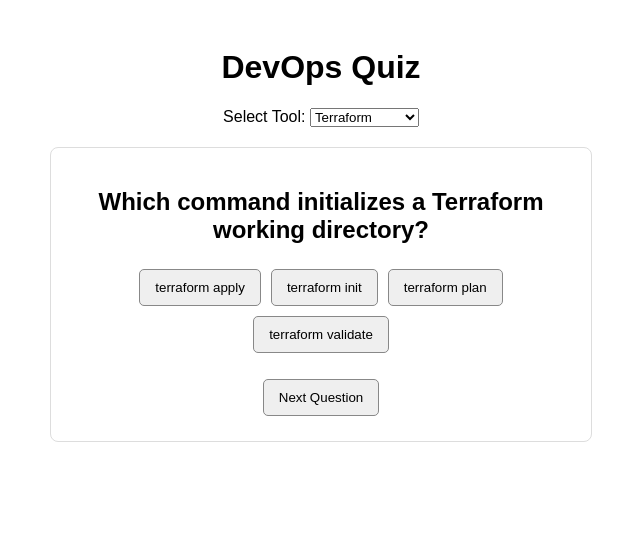
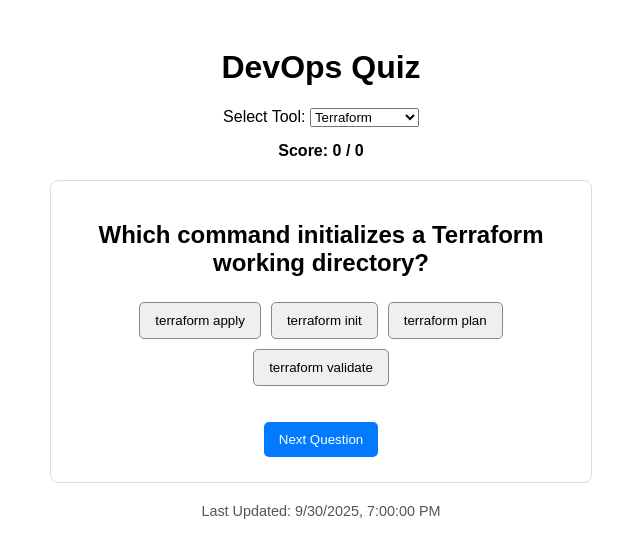
Before and after one commit to ahamed338/devops-quiz, a React (Create React App) app: page / in a window 1280 px wide. Shown: the top 558 px of the page, without its empty margins (319-959 px from the left). Built offline with nearby package versions, Linux system fonts and the light colour scheme.

Commit message:
changes updated

```diff
--- a/src/App.css
+++ b/src/App.css
@@ -2,6 +2,10 @@
   font-family: Arial, sans-serif;
   text-align: center;
   padding: 20px;
+}
+
+.controls {
+  margin-bottom: 15px;
 }
 
 .question-card {
@@ -21,3 +25,26 @@
   border: 1px solid #888;
   cursor: pointer;
 }
+
+.next-btn {
+  margin-top: 15px;
+  background-color: #007bff;
+  color: white;
+  border: none;
+}
+
+.feedback {
+  margin-top: 10px;
+  font-weight: bold;
+}
+
+.score {
+  margin-top: 10px;
+  font-weight: bold;
+}
+
+.last-updated {
+  margin-top: 20px;
+  font-size: 0.9rem;
+  color: #555;
+}
--- a/src/App.js
+++ b/src/App.js
@@ -6,29 +6,52 @@
   const [tool, setTool] = useState("Terraform");
   const [question, setQuestion] = useState(null);
   const [feedback, setFeedback] = useState("");
+  const [askedIds, setAskedIds] = useState([]);
+  const [score, setScore] = useState({ correct: 0, total: 0 });
 
-  // Load a random question
   const loadQuestion = () => {
-    const filtered = questionsData.filter(q => q.tool === tool);
+    const filtered = questionsData.filter(
+      (q) => q.tool === tool && !askedIds.includes(q.id)
+    );
+
+    if (filtered.length === 0) {
+      setAskedIds([]);
+      setQuestion(null);
+      setFeedback("🎉 You've answered all questions for this tool! Starting over...");
+      return;
+    }
+
     const random = filtered[Math.floor(Math.random() * filtered.length)];
     setQuestion(random);
     setFeedback("");
+    setAskedIds([...askedIds, random.id]);
   };
 
   useEffect(() => {
+    setAskedIds([]);
+    setScore({ correct: 0, total: 0 });
     loadQuestion();
   }, [tool]);
 
   const handleAnswer = (option) => {
-    if(option === question.answer) setFeedback("✅ Correct!");
-    else setFeedback(`❌ Wrong! Correct answer: ${question.answer}`);
+    if (!question) return;
+
+    if (option === question.answer) {
+      setFeedback("✅ Correct!");
+      setScore({ correct: score.correct + 1, total: score.total + 1 });
+    } else {
+      setFeedback(`❌ Wrong! Correct answer: ${question.answer}`);
+      setScore({ correct: score.correct, total: score.total + 1 });
+    }
   };
 
   return (
     <div className="App">
       <h1>DevOps Quiz</h1>
+
+      <div className="controls">
         <label>Select Tool: </label>
-      <select value={tool} onChange={e => setTool(e.target.value)}>
+        <select value={tool} onChange={(e) => setTool(e.target.value)}>
           <option>Terraform</option>
           <option>Kubernetes</option>
           <option>Helm</option>
@@ -36,17 +59,32 @@
           <option>Azure DevOps</option>
           <option>GitHub</option>
         </select>
+      </div>
+
+      <div className="score">
+        Score: {score.correct} / {score.total}
+      </div>
 
       {question && (
         <div className="question-card">
           <h2>{question.question}</h2>
           {question.options.map((opt, idx) => (
-            <button key={idx} onClick={() => handleAnswer(opt)}>{opt}</button>
+            <button key={idx} onClick={() => handleAnswer(opt)}>
+              {opt}
+            </button>
           ))}
-          <p>{feedback}</p>
-          <button onClick={loadQuestion}>Next Question</button>
+          <p className="feedback">{feedback}</p>
+          <button className="next-btn" onClick={loadQuestion}>
+            Next Question
+          </button>
         </div>
       )}
+
+      {!question && feedback && <p className="feedback">{feedback}</p>}
+
+      <div className="last-updated">
+        Last Updated: {new Date(process.env.REACT_APP_BUILD_TIME).toLocaleString()}
+      </div>
     </div>
   );
 }
```
Also changed, not shown: package.json (+1 -13 lines), setBuildTime.js (added, +8 -0 lines), 2 other files (tests, documents, lock files or other folders). Lines whose indentation alone changed are shown as unchanged.
